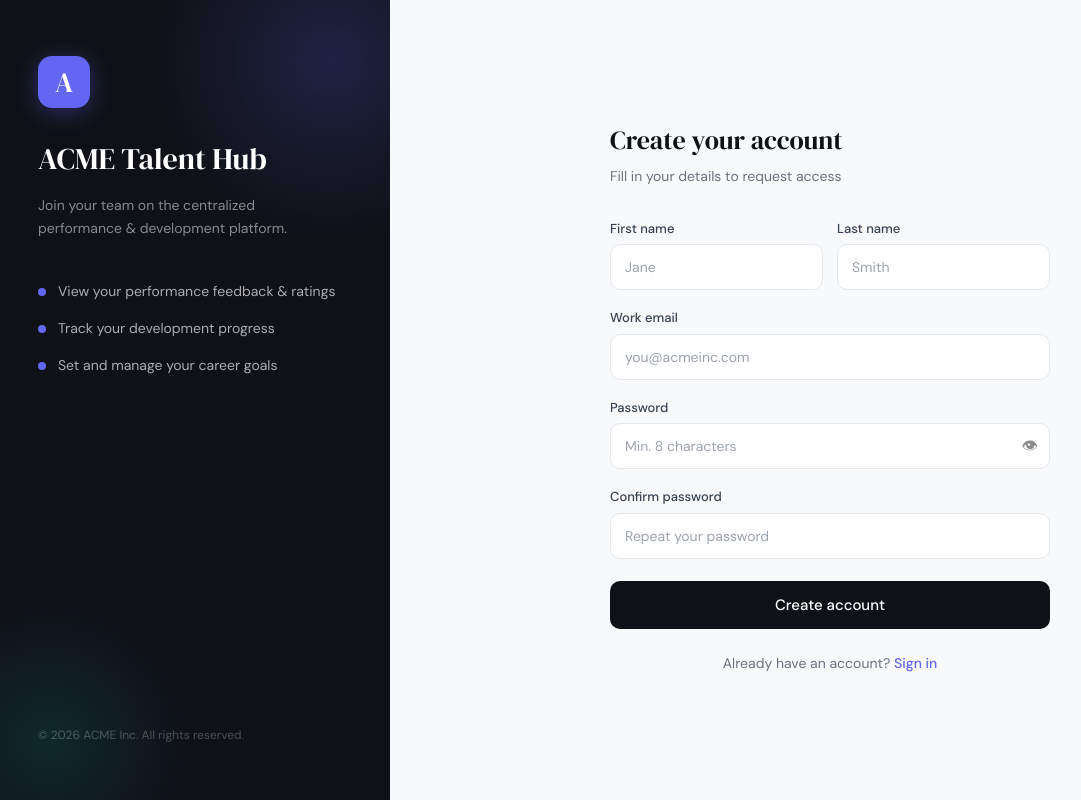
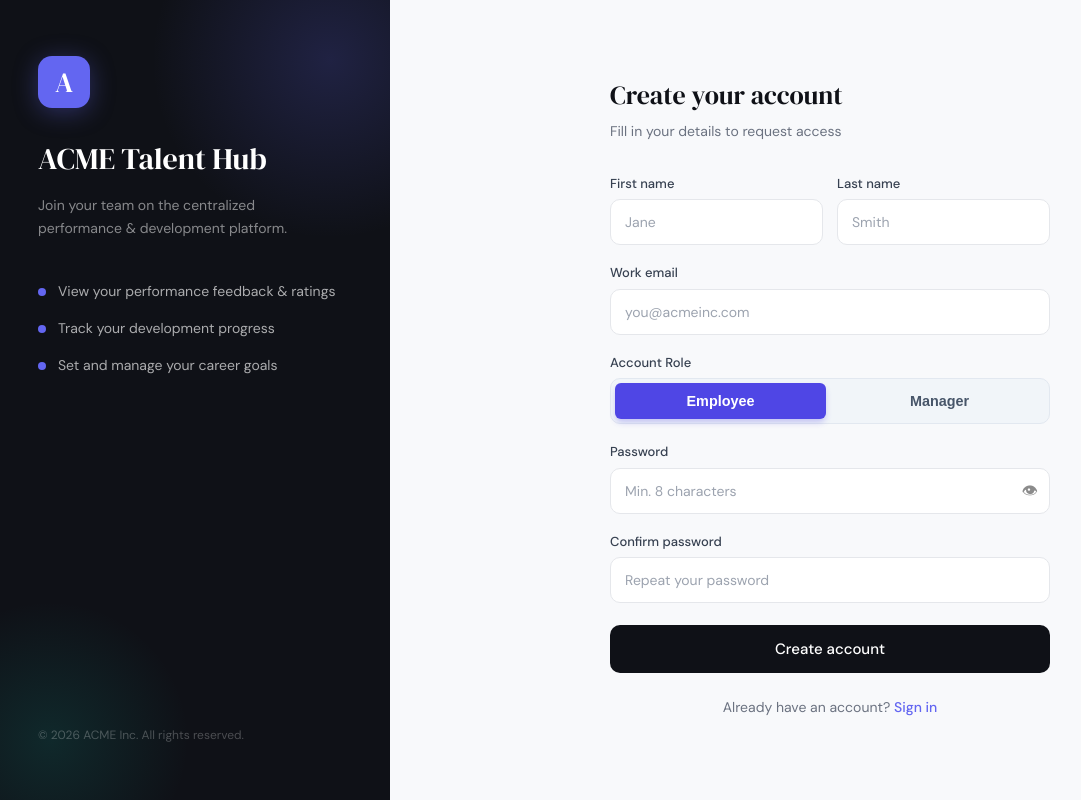
Before and after one commit to harshaadeshmukh/acme-talent-hub, a React (Vite) app in the folder frontend/: page /register in a window 1280 px wide. Shown: the whole page, without its empty margins (10-1091 px from the left). Built offline with nearby package versions, Linux system fonts and the light colour scheme; no server answers.

Commit message:
Revert " Security: Remove role selection and force employee role on registration"
This reverts commit 3d104f801e5c6fa4e8bb227a40b3a3cc74affdd5.

```diff
--- a/frontend/src/pages/RegisterPage.jsx
+++ b/frontend/src/pages/RegisterPage.jsx
@@ -213,7 +213,27 @@ export default function RegisterPage() {
               )}
             </div>
 
-
+            <div className={`form-group`}>
+              <label>Account Role</label>
+              <div style={{ display: 'flex', gap: '8px', padding: '4px', background: '#f1f5f9', borderRadius: '10px', border: '1px solid #e2e8f0' }}>
+                <button
+                  type="button"
+                  onClick={() => setForm(f => ({...f, role: 'employee'}))}
+                  disabled={loading}
+                  style={{ flex: 1, padding: '10px', fontSize: '0.9rem', fontWeight: 600, borderRadius: '6px', border: 'none', background: form.role === 'employee' ? '#4f46e5' : 'transparent', color: form.role === 'employee' ? '#ffffff' : '#475569', boxShadow: form.role === 'employee' ? '0 4px 6px -1px rgba(79, 70, 229, 0.3)' : 'none', cursor: loading ? 'not-allowed' : 'pointer', transition: 'all 0.2s ease-in-out' }}
+                >
+                  Employee
+                </button>
+                <button
+                  type="button"
+                  onClick={() => setForm(f => ({...f, role: 'manager'}))}
+                  disabled={loading}
+                  style={{ flex: 1, padding: '10px', fontSize: '0.9rem', fontWeight: 600, borderRadius: '6px', border: 'none', background: form.role === 'manager' ? '#4f46e5' : 'transparent', color: form.role === 'manager' ? '#ffffff' : '#475569', boxShadow: form.role === 'manager' ? '0 4px 6px -1px rgba(79, 70, 229, 0.3)' : 'none', cursor: loading ? 'not-allowed' : 'pointer', transition: 'all 0.2s ease-in-out' }}
+                >
+                  Manager
+                </button>
+              </div>
+            </div>
 
             <div className={`form-group ${fieldErrors.password ? 'has-error' : ''}`}>
               <label htmlFor="password">Password</label>
```
Also changed, not shown: 1 other file (tests, documents, lock files or other folders).
